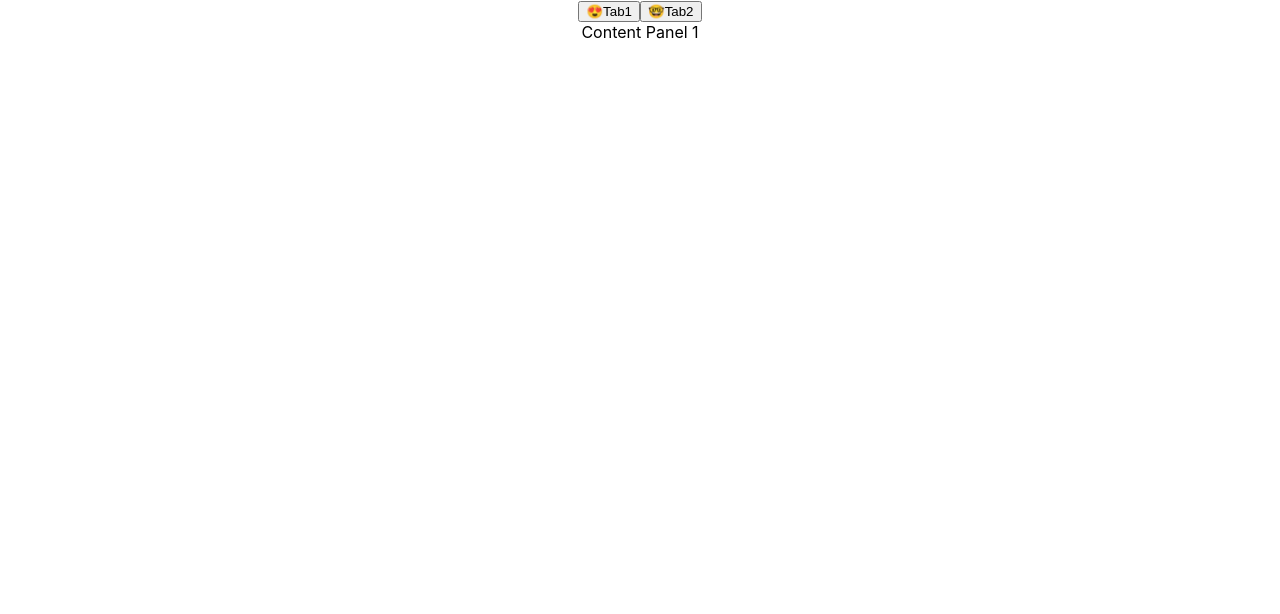
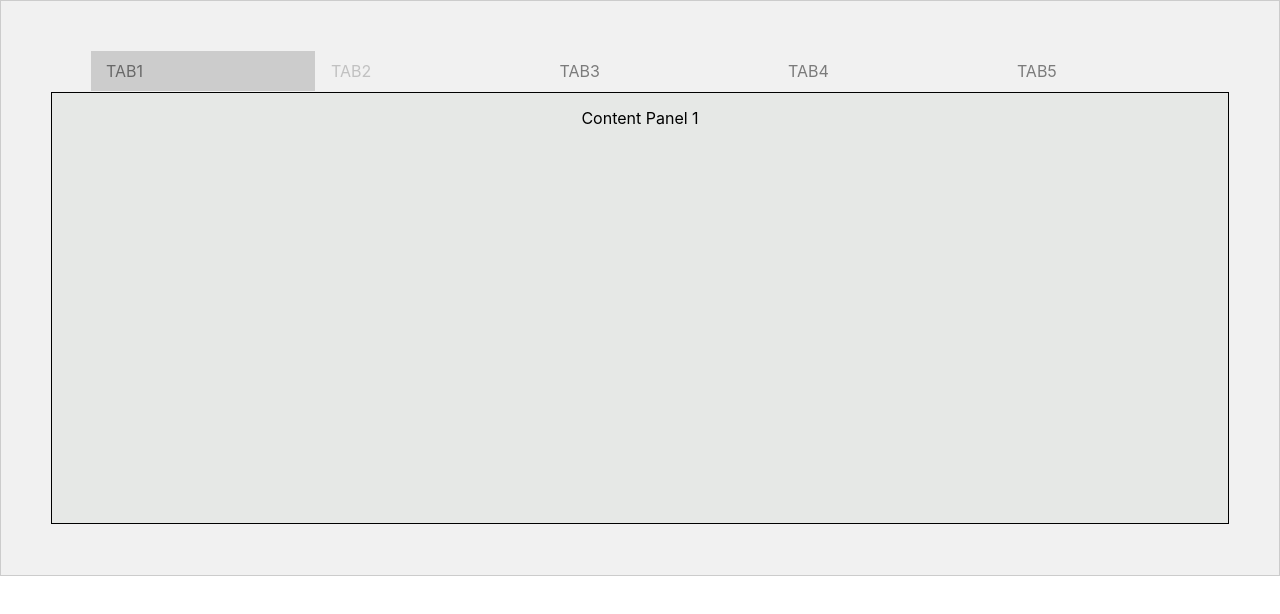
Before and after one commit to bittu1028/accestible-tabs, a React (Create React App) app: page / in a window 1280 px wide. Shown: the top 614 px of the page. Built offline with nearby package versions, Linux system fonts and the light colour scheme.

Commit message:
Fixed tabs

```diff
--- a/src/App.tsx
+++ b/src/App.tsx
@@ -1,25 +1,38 @@
 import React from 'react';
 import logo from './logo.svg';
 import './App.css';
-import Tabs from './components/tabs';
+import Tabs from './components/Tabs';
 
 const tabsConfig = [
   {
     label: "Tab1",
     content: "Content Panel 1",
-    icon: "😍"
+    isDisabled: false,
   },
   {
     label: "Tab2",
     content: "Content Panel 2",
-    icon: "🤓"
-  }
+    isDisabled: true,
+  },
+  {
+    label: "Tab3",
+    content: "Content Panel 3",
+    isDisabled: false,
+  }, {
+    label: "Tab4",
+    content: "Content Panel 4",
+    isDisabled: false,
+  }, {
+    label: "Tab5",
+    content: "Content Panel 5",
+    isDisabled: false,
+  },
 ];
 
 function App() {
   return (
     <div className="App">
-        <Tabs tabsConfig={tabsConfig} />
+        <Tabs tabs={tabsConfig} />
     </div>
   );
 }
--- a/src/components/StyledTab.tsx
+++ b/src/components/StyledTab.tsx
@@ -1,34 +1,49 @@
-import styled from 'styled-components'
+import { isDisabled } from "@testing-library/user-event/dist/utils";
+import styled from "styled-components";
 
 interface ITabLink {
-    isActive: boolean;
+  isActive?: boolean;
+  isDisabled: boolean;
 }
 
-const TabNav = styled.ul`
-    display: 'flex',
-    gap: '1px',
-    listStyleType: 'none',
-    margin: '0 0 1px'
-`
+export const Wrap = styled.div`
+    margin-bottom: 20px;
+    border: 1px solid #ccc;
+    background-color: #f1f1f1;
+    padding: 50px
+})`;
 
-  const TabItem = styled.li`
-    flex: '1 0 auto',
-    margin: 0
-  `
+export const TabList = styled.ul`
+  display: flex;
+  gap: 1px;
+  list-style-type: none;
+  margin: 0 0 1px;
+`;
 
-  // 1. Stretch the link to fill its parent
-  const TabLink = styled.a`
-    backgroundColor: ${(props:ITabLink) => props.isActive ? 'var(--gray-light)' : 'var(--gray-lightest)' }
-    display: 'flex',
-    flexGrow: 1 /* 1 */,
-    padding: '10px 15px',
-    textTransform: 'uppercase'
-  `
+export const TabItem = styled.li`
+  flex: 1 0 auto;
+  opacity: ${(props:ITabLink) => props.isDisabled ? 0.4 : 1};
+  margin: 0;
+`;
 
-  const Tab = styled.div`
-    backgroundColor: 'var(--gray-light)',
-    marginBottom: '1px',
-    minHeight: '400px',
-    padding: '15px',
-    display: ${(props:ITabLink) => props.isActive ? 'none' : undefined }
-  `
+// 1. Stretch the link to fill its parent
+export const Tab = styled.a`
+    background-color: ${(props: ITabLink) =>
+      props.isActive ? "#ccc" : "#f1f1f1"};
+    display: flex;
+    pointer-events: ${(props:ITabLink) => props.isDisabled ? 'none' : 'all'};
+    cursor: ${(props:ITabLink) => props.isDisabled ? 'default' : 'auto'};
+    color: #0000007d;
+    text-decoration: none;
+    flex-grow: 1;
+    padding: 10px 15px;
+    text-transform: uppercase;
+  `;
+
+export const TabPanel = styled.section`
+    background-color: #91a2911f;
+    margin-bottom: 1px;
+    border: 1px solid black;
+    min-height: 400px;
+    padding: 15px;
+  `;
--- a/src/components/tabs.tsx
+++ b/src/components/tabs.tsx
@@ -1,88 +1,95 @@
 import { useRef, useState } from "react";
+import { Tab, TabItem, TabList, TabPanel, Wrap } from "./StyledTab";
+import { getNextTab, getPrevTab } from "../utils/tabUtils";
+import { ITabs, ITabsData } from "./Tabs.type";
 
-interface ITabsData {
-  icon: string;
-  label: string;
-  content: string;
+const Tabs = ({ tabs, id }: ITabs) => {
+  const [activeTab, setActiveTab] = useState<string>(tabs[0].label);
+
+  // Store the tab element references here
+  const tabRefs: any = useRef({});
+  const handleClick = (tab: ITabsData) => (event: any) => {
+    event.preventDefault();
+    setActiveTab(tab.label);
+  };
+
+  const getId = (...rest: any) => [...rest, id].join("-");
+
+  const focusTab = (tab: ITabsData) => {
+    setActiveTab(tab.label);
+    // Get the reference from the `tabRefs` and actual move focus to the tab
+    tabRefs.current[tab.label].focus();
+  };
+
+  const handleKeyboard = (currentTabIndex: number) => (event: any) => {
+    const tabCount = tabs.length;
+    const firstTab = tabs[0];
+    const lastTab = tabs[tabCount - 1];
+    const nextTab = tabs[getNextTab(currentTabIndex + 1, tabs)];
+    const prevTab = tabs[getPrevTab(currentTabIndex - 1, tabs)];
+
+    if (event.key === "ArrowRight") {
+      if (tabCount > currentTabIndex + 1) return focusTab(nextTab);
+      return focusTab(firstTab);
     }
 
-interface ITabs {
-  tabsConfig: ITabsData[];
-  defaultIndex?: number;
+    if (event.key === "ArrowLeft") {
+      if (currentTabIndex > 0) return focusTab(prevTab);
+      return focusTab(lastTab);
     }
 
-const Tabs = ({ tabsConfig, defaultIndex }: ITabs) => {
-  const [selectedIndex, setSelectedIndex] = useState(defaultIndex ?? 0);
-  const tabRefs:any = useRef({});
+    if (event.key === "Home") {
+      event.preventDefault();
+      return focusTab(firstTab);
+    }
 
-  const setIndex = (index:number) => {
-    const tab = tabRefs.current[index];
-    if (tab) {
-      // focus() will call the state setter
-      // to display the associated tabpanel
-      tab.focus();
+    if (event.key === "End") {
+      event.preventDefault();
+      return focusTab(lastTab);
     }
   };
 
-  const onKeyDown = (event:any) => {
-    const count = tabsConfig.length;
-    const nextTab = () => setIndex((selectedIndex + 1) % count);
-    const prevTab = () => setIndex((selectedIndex - 1 + count) % count);
-    const firstTab = () => setIndex(0);
-    const lastTab = () => setIndex(count - 1);
+  return (
+    <Wrap>
+      <TabList aria-orientation="horizontal" role="tablist">
+        {tabs.map((tab, index) => {
+          const isActive = activeTab === tab.label;
 
-    const keyMap:any = {
-      ArrowRight: nextTab,
-      ArrowLeft: prevTab,
-      Home: firstTab,
-      End: lastTab,
-    };
-
-    const action = keyMap[event.key];
-    if (action) {
-      event.preventDefault();
-      action();
-    }
-  };
-
-
-  const handleClick = (index: number) => setSelectedIndex(index);
           return (
-    <>
-      <div role="tablist" aria-orientation="horizontal">
-        {tabsConfig.map((tab: ITabsData, index: number) => (
-          <button
-            key={`tab-${index}`}
-            ref={(element) => (tabRefs.current[index] = element)}
-            onClick={() => handleClick(index)}
-            onKeyDown={onKeyDown}
-            onFocus={() => setSelectedIndex(index)}
-            tabIndex={selectedIndex === index ? 0 : -1}
+            <TabItem isDisabled={tab.isDisabled} key={tab.label}>
+              <Tab
+                aria-selected={isActive}
+                aria-disabled="true"
+                href={"#" + getId(tab.label, "tabpanel")}
+                id={getId(tab.label)}
+                aria-controls={getId(tab.label, "tabpanel")}
+                isActive={isActive}
+                isDisabled={tab.isDisabled}
+                onClick={handleClick(tab)}
+                onKeyDown={handleKeyboard(index)}
+                tabIndex={isActive ? 0 : -1}
+                ref={(ref) => (tabRefs.current[tab.label] = ref)}
                 role="tab"
-            aria-controls={`panel-id-${index}`}
-            aria-selected={selectedIndex === index}
-            id={`tab-id-${index}`}
               >
-            {tab.icon}
                 {tab.label}
-          </button>
-        ))}
-      </div>
-      <div className="tabpanel-wrapper">
-        {tabsConfig.map((tab, index) => (
-          <section
+              </Tab>
+            </TabItem>
+          );
+        })}
+      </TabList>
+      {tabs.map((tab) => (
+        <TabPanel
+          aria-labelledby={getId(tab.label)}
+          id={getId(tab.label, "tabpanel")}
+          hidden={activeTab !== tab.label}
+          key={tab.label}
           tabIndex={0}
-            key={`tabpanel-${index}`}
-            hidden={selectedIndex !== index}
           role="tabpanel"
-            aria-labelledby={`tab-id${index}`}
-            id={`panel-id-${index}`}
         >
           {tab.content}
-          </section>
+        </TabPanel>
       ))}
-      </div>
-    </>
+    </Wrap>
   );
 };
 
--- /dev/null
+++ b/src/utils/tabUtils.ts
@@ -0,0 +1,33 @@
+import { ITabsData } from "../components/Tabs.type";
+
+
+export const isTabDisabled = (tab:ITabsData) => {
+    return tab && tab.isDisabled;
+}
+
+export const getTab = (index: number, tabs: ITabsData[]) => {
+    return tabs[index];
+}
+
+export const getNextTab =(index:number, tabs: ITabsData[]) => {
+  // Look for non-disabled tab from index to the last tab on the right;
+  const count  = tabs.length;
+  for (let i = index; i < count; i++) {
+    const nextTab = getTab(i, tabs);
+    if (!isTabDisabled(nextTab)) {
+      return i;
+    }
+  }
+  return index;
+}
+
+export const getPrevTab =(index:number, tabs: ITabsData[]) => {
+    // Look for non-disabled tab from index to the first tab on the left
+    for (let i = index; i >= 0; i--) {
+      const prevTab = getTab(i, tabs);
+      if (!isTabDisabled(prevTab)) {
+        return i;
+      }
+    }
+    return index;
+}
```
Also changed, not shown: src/components/Tabs.type.ts (added, +10 -0 lines). Lines whose indentation alone changed are shown as unchanged.
